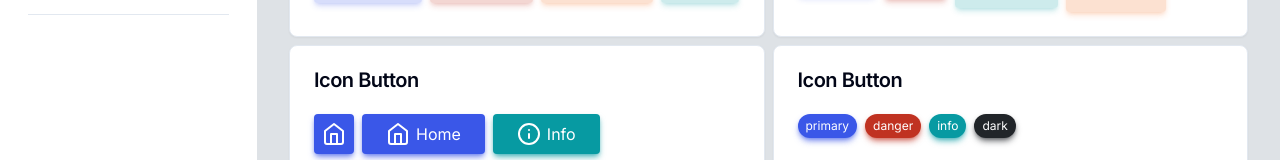
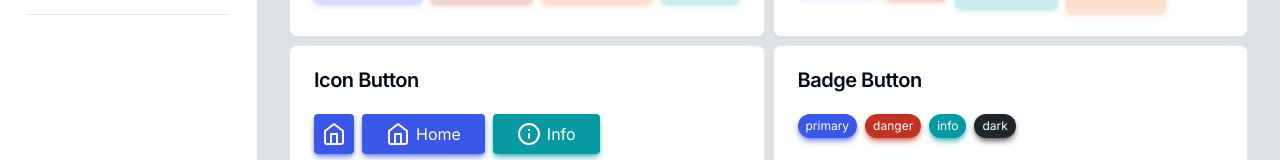
Before and after one commit to saefulbarkah/hope-ui-next, a Next.js app in the folder web/: page /ui/components/button in a window 1280 px wide. Shown: the part 468-628 px from the top of the page. Built offline with nearby package versions, Linux system fonts and the light colour scheme.

Commit message:
refactor: component button

```diff
--- a/web/src/app/ui/components/button/page.tsx
+++ b/web/src/app/ui/components/button/page.tsx
@@ -1,6 +1,6 @@
 import HeaderPage from "@/components/header/header-page";
 import { MainContent } from "@/components/layout";
-import { ElementButton } from "@/features/components";
+import { FeatureButton } from "@/features/components";
 import React from "react";
 
 export default function page() {
@@ -8,7 +8,7 @@ export default function page() {
     <div>
       <HeaderPage title="Button Component" />
       <MainContent>
-        <ElementButton />
+        <FeatureButton />
       </MainContent>
     </div>
   );
--- a/web/src/features/components/button/element-button.tsx
+++ b/web/src/features/components/button/feature-button.tsx
@@ -122,7 +122,7 @@ const BadgeButton = () => {
   return (
     <Card>
       <CardHeader>
-        <CardTitle>Icon Button</CardTitle>
+        <CardTitle>Badge Button</CardTitle>
       </CardHeader>
       <CardContent>
         <div className="flex flex-wrap items-center gap-2">
@@ -144,7 +144,7 @@ const BadgeButton = () => {
   );
 };
 
-export const ElementButton = () => {
+export const FeatureButton = () => {
   return (
     <div className="grid grid-cols-1 gap-2 lg:grid-cols-2">
       <SolidButton />
--- a/web/src/features/components/index.ts
+++ b/web/src/features/components/index.ts
@@ -1,3 +1,3 @@
 export * from "./tabs/feature-tab";
-export * from "./button/element-button";
+export * from "./button/feature-button";
 export * from "./widget/feature-widget";
```
